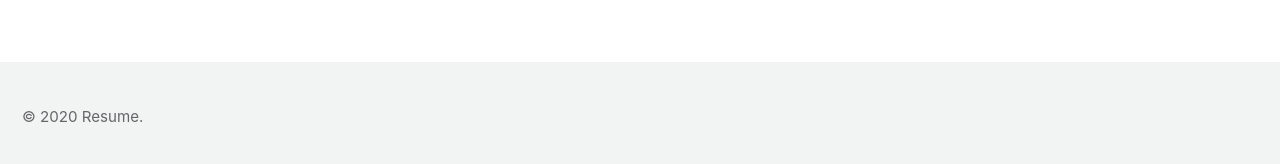
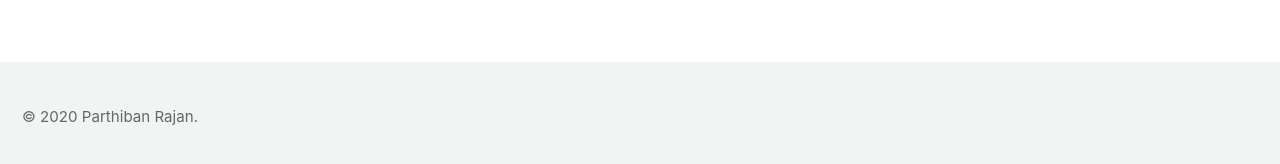
Before and after one commit to parthibanrajan/parthibanrajan.github.io, a Jekyll site: the page built from index.html, in a window 1280 px wide. Shown: the part 727-891 px from the top of the page. Built offline with Jekyll 4.4.1, drawn with Linux system fonts in a browser that asks for light colours; cached includes are drawn as plain includes; the list of posts is cut into pages by our own code.

Commit message:
Update footer.html

```diff
--- a/_includes/footer.html
+++ b/_includes/footer.html
@@ -1,2 +1,2 @@
 
-<div class="page__footer-copyright">&copy; {{ site.time | date: '%Y' }} {{ site.name | default: site.title }}. </div>
+<div class="page__footer-copyright">&copy; {{ site.time | date: '%Y' }} Parthiban Rajan. </div>
```
